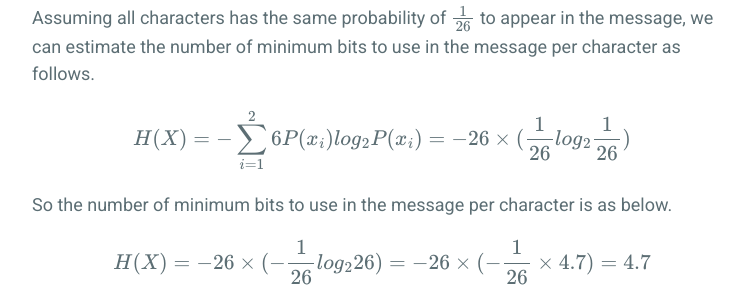
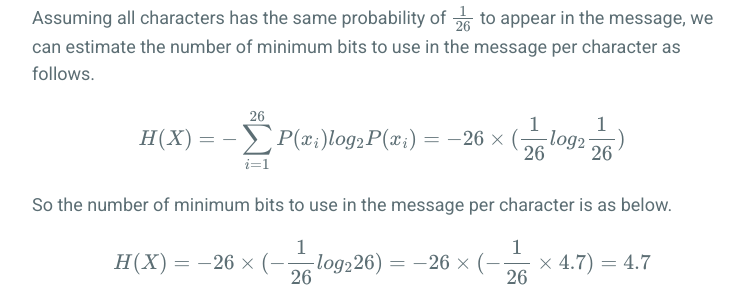
Before and after one commit to sdsdkkk/sdsdkkk.github.io, a Jekyll site: the page built from _posts/2020-04-25-shannon-entropy-and-uncertainty-of-information.markdown, in a window 1280 px wide and 900 px high, scrolled down 2433 px. Shown: the part 152-452 px from the top of the window, without its empty margins (258-1012 px from the left). Built offline with Jekyll 4.4.1, drawn with Linux system fonts in a browser that asks for light colours; formulas are drawn with MathJax 3.

Commit message:
Fix typo

```diff
--- a/_posts/2020-04-25-shannon-entropy-and-uncertainty-of-information.markdown
+++ b/_posts/2020-04-25-shannon-entropy-and-uncertainty-of-information.markdown
@@ -77,7 +77,7 @@ So to send a message containing up to 10 characters containing only the characte
 Assuming all characters has the same probability of $$\frac{1}{26}$$ to appear in the message, we can estimate the number of minimum bits to use in the message per character as follows.
 
 $$
-H(X) = - \sum_{i=1}^26 P(x_{i}) log_{2} P(x_{i}) = - 26 \times (\frac{1}{26} log_{2} \frac{1}{26})
+H(X) = - \sum_{i=1}^{26} P(x_{i}) log_{2} P(x_{i}) = - 26 \times (\frac{1}{26} log_{2} \frac{1}{26})
 $$
 
 So the number of minimum bits to use in the message per character is as below.
```
